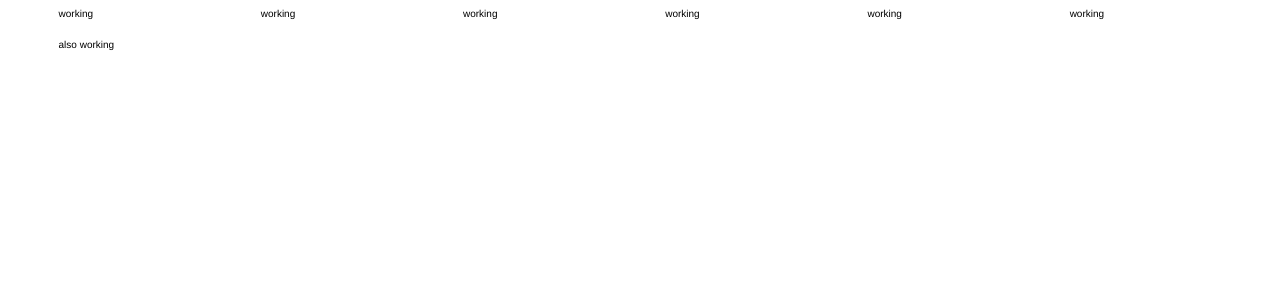
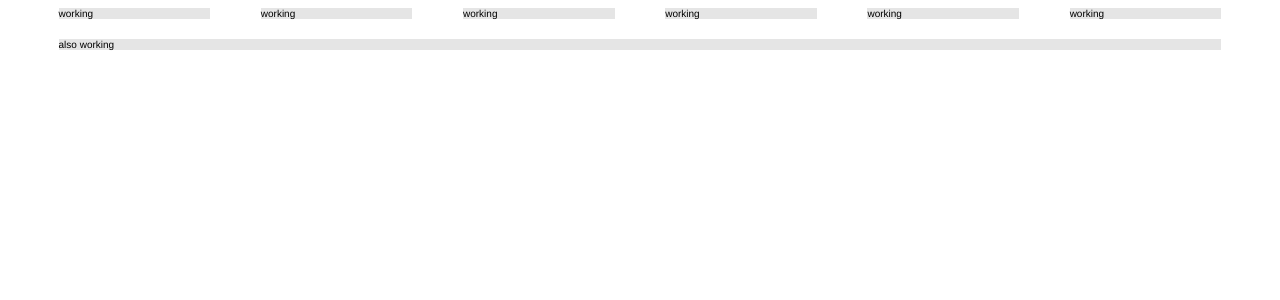
Before and after one commit to JeremyTheModernist/portfolio-gallery, a React (Create React App) app: page / in a window 1280 px wide. Shown: the top 300 px of the page. Built offline with nearby package versions, Linux system fonts and the light colour scheme.

Commit message:
adding grey background.

```diff
--- a/src/components/GridBox/GridBox.scss
+++ b/src/components/GridBox/GridBox.scss
@@ -24,7 +24,7 @@ $grid__cols: 6;
   margin:auto;
   .grid__item{
     max-width: 100%;
-    background-color: rgab(0,0,0,.1);
+    background-color: rgba(0,0,0,.1);
     height:auto;
     margin-bottom:map-get($margin-ramp,sm)
   }
```
